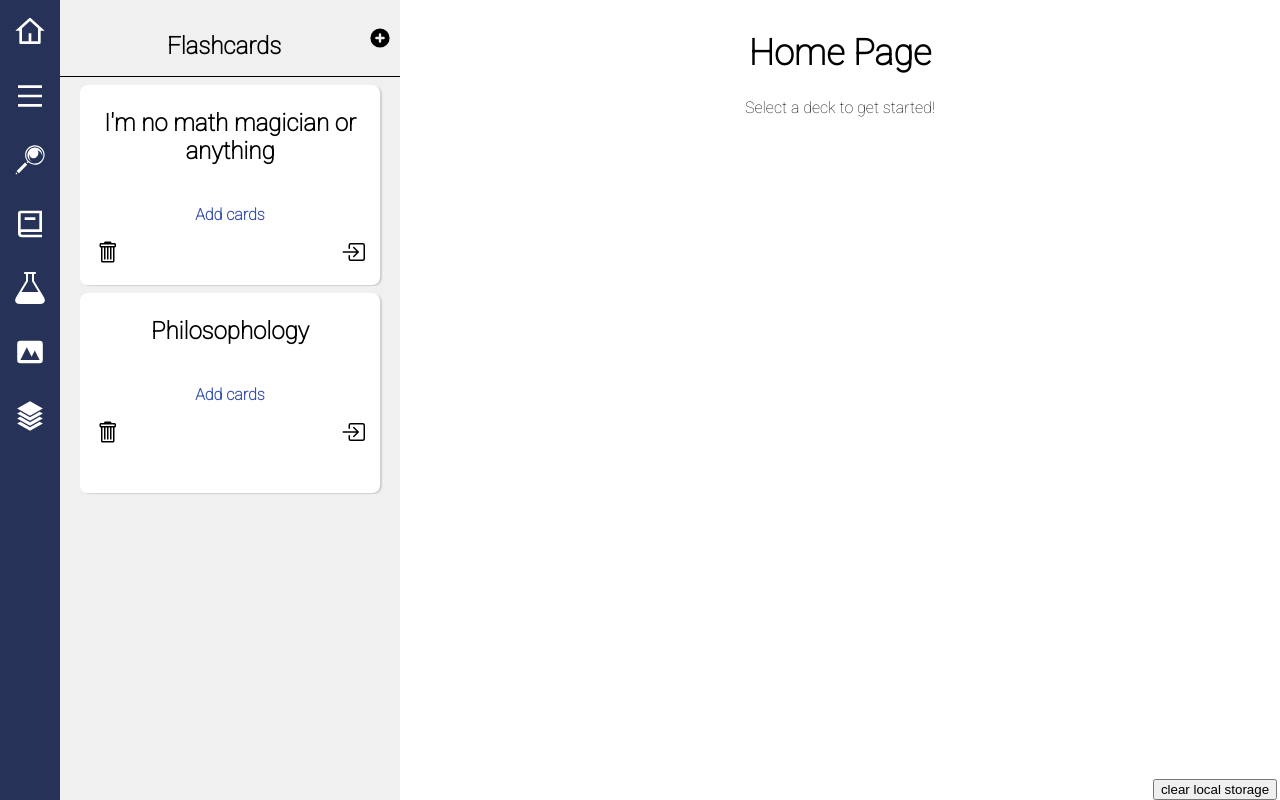
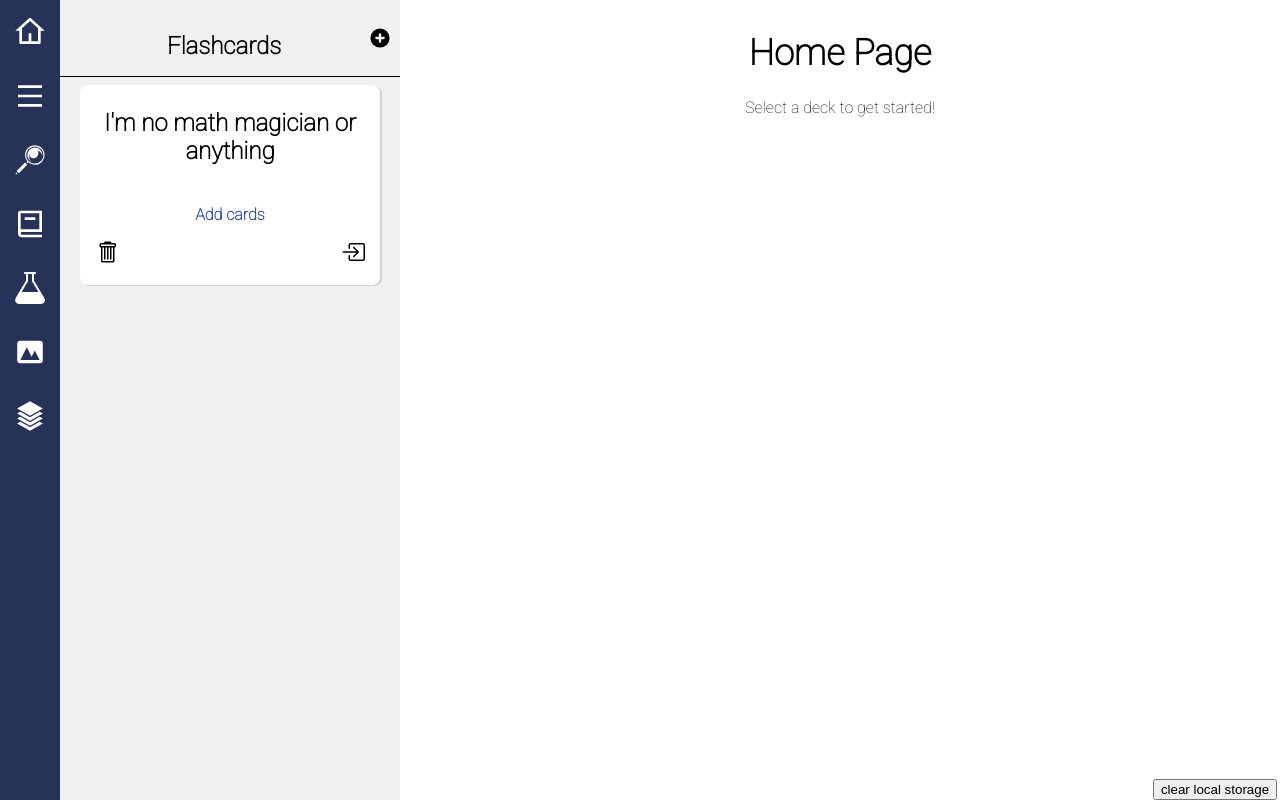
Before and after one commit to JorPan/flashcards, a React (Create React App) app: page / in a window 1280 px wide. Built offline with nearby package versions, Linux system fonts and the light colour scheme.

Commit message:
state management

```diff
--- a/src/App.js
+++ b/src/App.js
@@ -1,4 +1,4 @@
-import { useState, useEffect, useCallback } from "react";
+import { useState, useEffect } from "react";
 import HomePage from "./pages/HomePage";
 import SideBar from "./containers/SideBar";
 import { initialDecks } from "./InitialData/InitialDecks";
@@ -19,7 +19,7 @@ function App() {
     } else {
       setUserDecks(initialDecks);
     }
-  }, [setUserDecks]);
+  }, []);
 
   useEffect(() => {
     localStorage.setItem("deck-list", JSON.stringify(userDecks));
@@ -40,16 +40,22 @@ function App() {
     const newCard = { front: "Front Side", back: "Back Side" };
     const newCardList = [...selectedDeck.content, newCard];
     const index = selectedDeck.id;
+
     const updatedDeckData = {
       id: index,
       data: selectedDeck.data,
       content: newCardList,
     };
+
     setSelectedDeck(updatedDeckData);
 
-    userDecks
+    const newDecks = [...userDecks];
+
+    newDecks
       .filter((deck) => deck.id !== selectedDeck.id)
       .splice(index, 1, updatedDeckData);
+
+    setUserDecks(newDecks);
   };
 
   // Removes the selected card from the selected deck
@@ -58,9 +64,8 @@ function App() {
       (card) =>
         card.front !== currentCard.front && card.back !== currentCard.back
     );
-    const filteredDecks = userDecks.filter(
-      (deck) => deck.id !== selectedDeck.id
-    );
+    userDecks.filter((deck) => deck.id !== selectedDeck.id);
+
     const newSelectedDeck = {
       id: selectedDeck.id,
       data: selectedDeck.data,
@@ -68,7 +73,10 @@ function App() {
     };
     setSelectedDeck(newSelectedDeck);
 
-    userDecks.splice(selectedDeck.id, 1, newSelectedDeck);
+    const newDecks = [...userDecks];
+    newDecks.splice(selectedDeck.id, 1, newSelectedDeck);
+
+    setUserDecks(newDecks);
   };
 
   //Updates the selected card to user inputs
@@ -85,16 +93,17 @@ function App() {
     };
     setSelectedDeck(newSelectedDeckData);
 
-    userDecks.splice(selectedDeck.id, 1, newSelectedDeckData);
+    const newDecks = [...userDecks];
+
+    newDecks.splice(selectedDeck.id, 1, newSelectedDeckData);
+
+    setUserDecks(newDecks);
   };
 
   // Removes the selected deck from deck list state: userDecks
   const removeDeck = (deck) => {
-    const updatedDeckList = userDecks.filter(
-      (currentDeck) => currentDeck.id !== deck.id
-    );
-    // const updatedDeckList = userDecks.splice(deck.id, 1);
-    console.log(updatedDeckList);
+    const updatedDeckList = [...userDecks];
+    updatedDeckList.splice(deck.id, 1);
     setUserDecks(updatedDeckList);
   };
 
@@ -125,7 +134,6 @@ function App() {
         quizMode={quizMode}
         setQuizMode={setQuizMode}
         selectedDeck={selectedDeck}
-        setSelectedDeck={setSelectedDeck}
         questionNumber={questionNumber}
         setQuestionNumber={setQuestionNumber}
         cardSide={cardSide}
--- a/src/InitialData/InitialDecks.js
+++ b/src/InitialData/InitialDecks.js
@@ -19,18 +19,18 @@ export const initialDecks = [
       },
     ],
   },
-  {
-    id: 1,
-    data: { name: "Philosophology" },
-    content: [
-      {
-        front: "What is the meaning of life?",
-        back: "..that's up for you to decide!",
-      },
-      {
-        front: "Who is Rene Descartes?",
-        back: "The first 'modern' philosopher",
-      },
-    ],
-  },
+  // {
+  //   id: 1,
+  //   data: { name: "Philosophology" },
+  //   content: [
+  //     {
+  //       front: "What is the meaning of life?",
+  //       back: "..that's up for you to decide!",
+  //     },
+  //     {
+  //       front: "Who is Rene Descartes?",
+  //       back: "The first 'modern' philosopher",
+  //     },
+  //   ],
+  // },
 ];
--- a/src/components/Card.js
+++ b/src/components/Card.js
@@ -1,13 +1,10 @@
-import { useState, useEffect } from "react";
+import { useState } from "react";
 import { GoTrashcan } from "react-icons/go";
 import { GrEdit } from "react-icons/gr";
 import EditCard from "./EditCard";
 import "./Card.css";
 
 export default function Card({
-  selectedDeck,
-  setSelectedDeck,
-  setUserDecks,
   currentCard,
   cardNumber,
   deleteCard,
@@ -15,13 +12,6 @@ export default function Card({
   setCardSide,
 }) {
   const [editCard, setEditCard] = useState(false);
-
-  //   useEffect(() => {
-  //     return () => {
-  //       const currentDeckFiltered = selectedDeck.content.splice(cardNumber, 1);
-  //       setSelectedDeck(currentDeckFiltered);
-  //     };
-  //   });
 
   // toggles card view or card edit mode
   const editToggle = () => {
@@ -47,7 +37,6 @@ export default function Card({
       ) : (
         <EditCard
           currentCard={currentCard}
-          editCard={editCard}
           setEditCard={setEditCard}
           updateCard={updateCard}
           cardNumber={cardNumber}
--- a/src/components/Deck.js
+++ b/src/components/Deck.js
@@ -1,4 +1,4 @@
-import { useState, useEffect } from "react";
+import { useState } from "react";
 import { GoTrashcan } from "react-icons/go";
 import { BsBoxArrowInRight } from "react-icons/bs";
 import "./Deck.css";
@@ -6,18 +6,12 @@ import "./Deck.css";
 export default function Deck({
   deck,
   removeDeck,
-  addQuestionsView,
   setAddQuestionsView,
-  selectedDeck,
   setSelectedDeck,
   userDecks,
   setUserDecks,
-  addCard,
-  quizMode,
   setQuizMode,
-  questionNumber,
   setQuestionNumber,
-  cardSide,
   setCardSide,
 }) {
   const [deckTitle, setDeckTitle] = useState(deck.data.name);
@@ -83,9 +77,8 @@ export default function Deck({
         <GoTrashcan
           className="remove-deck-button"
           onClick={() => {
-            // setSelectedDeck();
+            removeDeck(deck);
             setQuizMode(false);
-            removeDeck(deck);
           }}
         />
         <BsBoxArrowInRight
--- a/src/components/EditCard.js
+++ b/src/components/EditCard.js
@@ -4,7 +4,6 @@ import "./Card.css";
 
 export default function EditCard({
   currentCard,
-  editCard,
   setEditCard,
   updateCard,
   cardNumber,
--- a/src/containers/SideBar.js
+++ b/src/containers/SideBar.js
@@ -1,4 +1,3 @@
-import { useState, useEffect } from "react";
 import { AiFillPlayCircle } from "react-icons/ai";
 import { HiPlusCircle, HiStop } from "react-icons/hi";
 import Deck from "../components/Deck";
@@ -25,18 +24,6 @@ export default function SideBar({
   deleteCard,
   updateCard,
 }) {
-  //set & get userDecks as "deck-list" to local storage
-  // useEffect(() => {
-  //   const data = localStorage.getItem("deck-list");
-  //   if (data) {
-  //     setUserDecks(JSON.parse(data));
-  //   }
-  // }, [setUserDecks]);
-
-  // useEffect(() => {
-  //   localStorage.setItem("deck-list", JSON.stringify(userDecks));
-  // });
-
   return (
     <div>
       {addQuestionsView === false ? (
@@ -55,19 +42,13 @@ export default function SideBar({
               key={`deck ${i}`}
               deck={userDeck}
               removeDeck={removeDeck}
-              addQuestionsView={addQuestionsView}
               setAddQuestionsView={setAddQuestionsView}
-              selectedDeck={selectedDeck}
               setSelectedDeck={setSelectedDeck}
               userDecks={userDecks}
               setUserDecks={setUserDecks}
-              addCard={addCard}
-              quizMode={quizMode}
               setQuizMode={setQuizMode}
-              questionNumber={questionNumber}
               setQuestionNumber={setQuestionNumber}
               setCardSide={setCardSide}
-              cardSide={cardSide}
             />
           ))}
         </div>
@@ -99,9 +80,6 @@ export default function SideBar({
           {selectedDeck
             ? selectedDeck.content.map((currentCard, i) => (
                 <Card
-                  setUserDecks={setUserDecks}
-                  selectedDeck={selectedDeck}
-                  setSelectedDeck={setSelectedDeck}
                   key={i}
                   currentCard={currentCard}
                   cardNumber={i}
--- a/src/pages/HomePage.js
+++ b/src/pages/HomePage.js
@@ -7,7 +7,6 @@ import "./HomePage.css";
 export default function HomePage({
   quizMode,
   selectedDeck,
-  setSelectedDeck,
   questionNumber,
   setQuestionNumber,
   cardSide,
```
